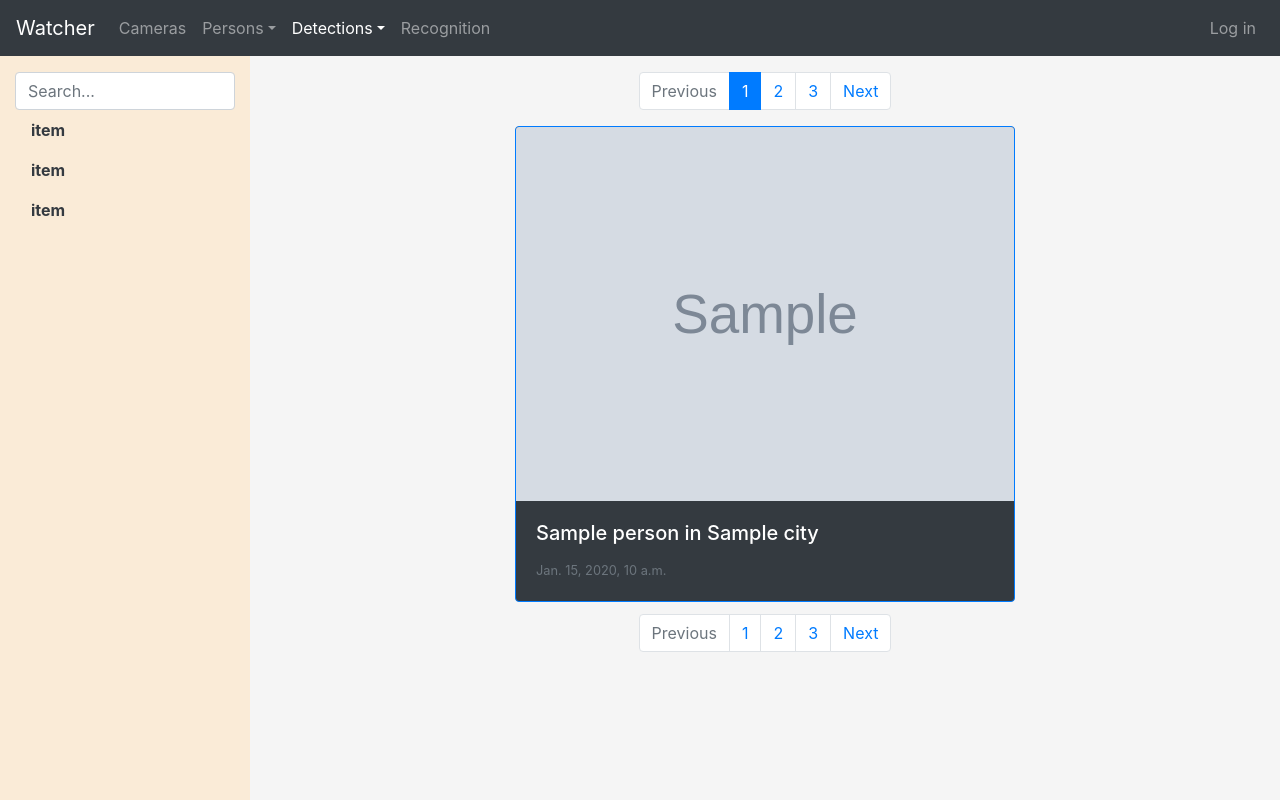
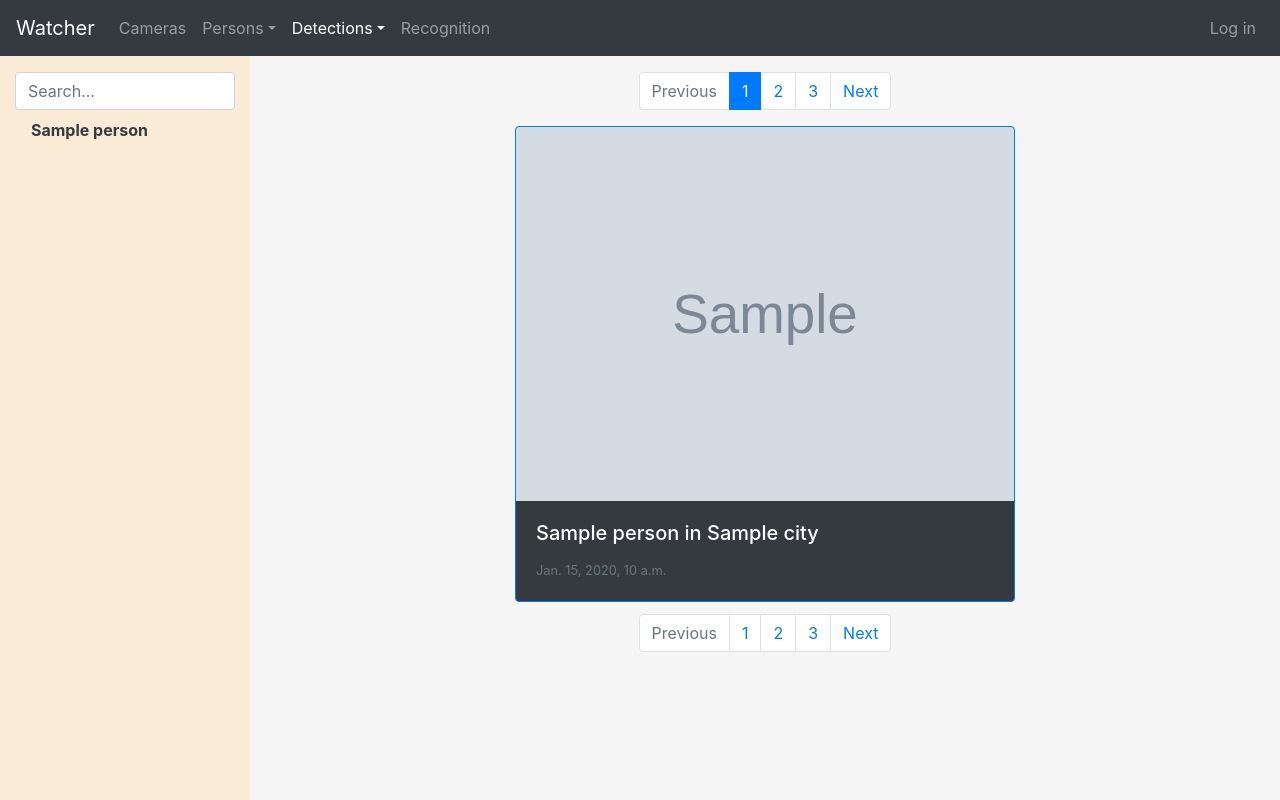
Before and after one commit to runt1m33rr0r/watcher, a Django app: page /verified in a window 1280 px wide. Run offline with Django 3.2, Linux system fonts and the light colour scheme; tables that the repository leaves empty hold one stand-in row (values such as "Sample post"); grey boxes marked "Sample" are stand-in pictures; some libraries are stand-ins or nearby versions.

Commit message:
displaying detected people's names in sidebar

```diff
--- a/watcher_server/server/templates/verified.html
+++ b/watcher_server/server/templates/verified.html
@@ -7,15 +7,11 @@
 {% endblock %}
 
 {% block sidebar_content %}
+    {% for person in persons %}
         <li class="nav-item">
-        <a class="nav-link font-weight-bold text-dark" href="#">item</a>
+            <a class="nav-link font-weight-bold text-dark" href="#">{{ person.name }}</a>
         </li>
-    <li class="nav-item">
-        <a class="nav-link font-weight-bold text-dark" href="#">item</a>
-    </li>
-    <li class="nav-item">
-        <a class="nav-link font-weight-bold text-dark" href="#">item</a>
-    </li>
+    {% endfor %}
 {% endblock %}
 
 {% block page_content %}
@@ -51,6 +47,7 @@
                 </div>
             {% endfor %}
         </div>
+    </section>
 
     <nav>
         <ul class="pagination justify-content-center">
@@ -71,7 +68,6 @@
             </li>
         </ul>
     </nav>
-    </section>
 {% endblock %}
 
 {% block sidebar_scripts %}
--- a/watcher_server/server/views/system.py
+++ b/watcher_server/server/views/system.py
@@ -4,6 +4,7 @@ import base64
 from django.shortcuts import render, redirect
 from django.http import HttpResponse, JsonResponse
 from django.views.static import serve
+from django.db.models import F
 from django.views.decorators.csrf import csrf_exempt
 from rest_framework.parsers import JSONParser
 from ..ai.classifier import classifier_path
@@ -60,8 +61,10 @@ def camera(request, city_id, camera_id):
 def detections(request):
     if request.method == 'GET':
         detections = Detection.objects.filter(verified=False)
+        persons = detections.values(name=F('person__name'), photo=F('person__images__image_file')).distinct()
+        ctx = { 'detections': detections, 'persons': persons }
 
-        return render(request, 'detections.html', context={ 'detections': detections })
+        return render(request, 'detections.html', context=ctx)
     elif request.method == 'POST':
         person_name = request.POST['name']
         person = Person.objects.get(name=person_name)
@@ -95,8 +98,10 @@ def detections(request):
 def verified(request):
     if request.method == 'GET':
         detections = Detection.objects.filter(verified=True)
+        persons = detections.values(name=F('person__name')).distinct()
+        ctx = { 'detections': detections, 'persons': persons }
 
-        return render(request, 'verified.html', context={ 'detections': detections })
+        return render(request, 'verified.html', context=ctx)
     elif request.method == 'POST':
         id = JSONParser().parse(request)['id']
         detection = Detection.objects.get(id=id)
```
Also changed, not shown: watcher_server/server/templates/detections.html (+10 -6 lines). Lines whose indentation alone changed are shown as unchanged.
